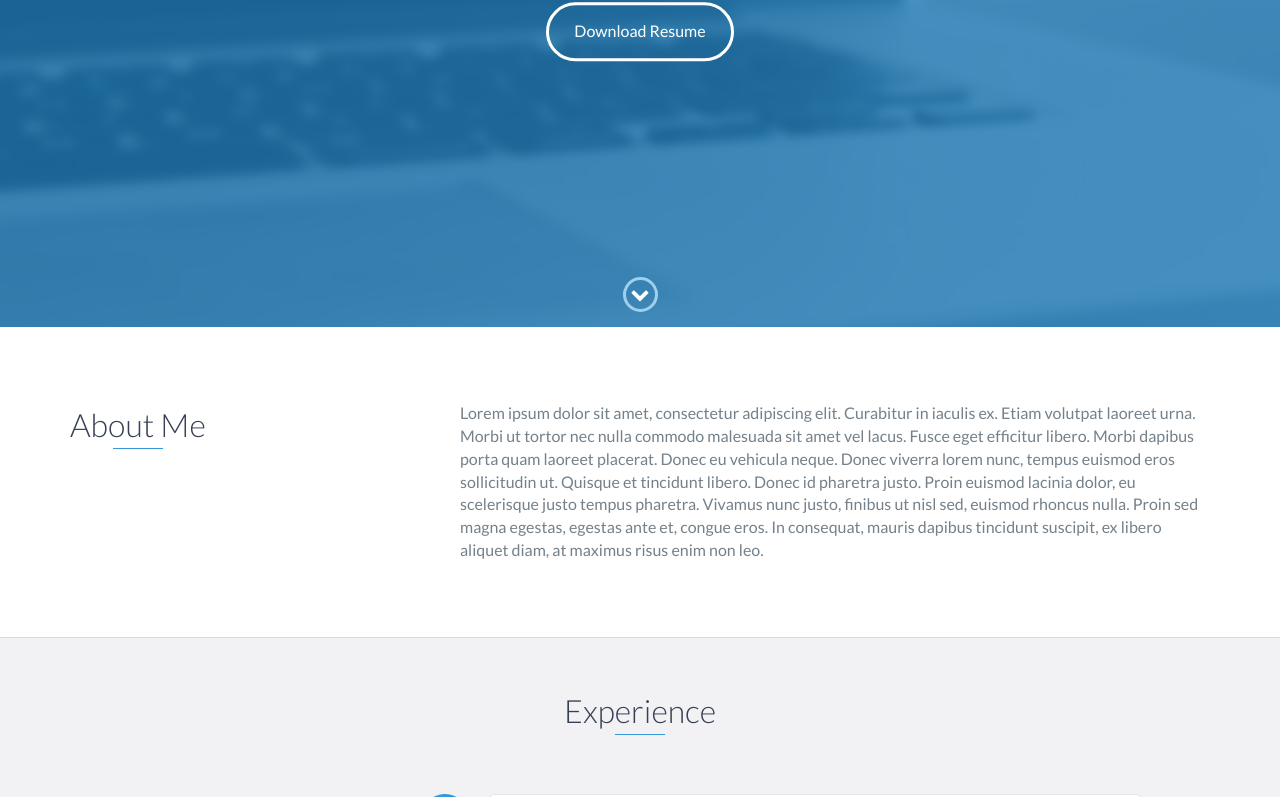
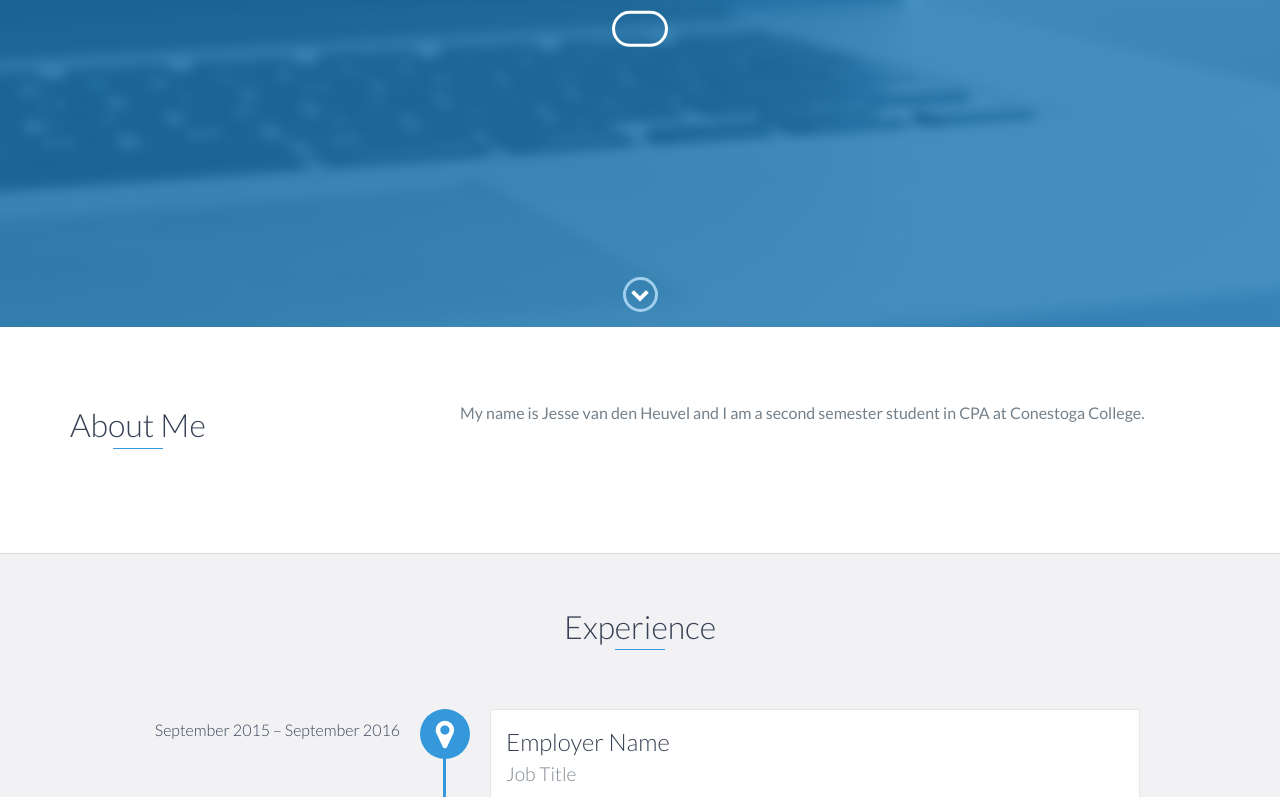
Before and after one commit to jvandenheuvel/jvandenheuvel.github.io, a website: page index.html in a window 1280 px wide. Shown: the part 473-1270 px from the top of the page. Drawn offline with nearby package versions, Linux system fonts and the light colour scheme.

Commit message:
Update index.html

```diff
--- a/index.html
+++ b/index.html
@@ -50,7 +50,7 @@
         <div id="lead-content">
             <h1>Jesse van den Heuvel</h1>
             <h2>Computer Programmer/ Analyst</h2>
-            <a href="#" class="btn-rounded-white">Download Resume</a>
+            <a href="#" class="btn-rounded-white"></a>
         </div>
         <!-- End #lead-content -->
 
@@ -73,9 +73,7 @@
                 </div>
                 <div class="col-md-8">
                     <p>
-                        Lorem ipsum dolor sit amet, consectetur adipiscing elit. Curabitur in iaculis ex. Etiam volutpat laoreet urna. Morbi ut tortor nec nulla commodo malesuada sit amet vel lacus. Fusce eget efficitur libero. Morbi dapibus porta quam laoreet placerat. Donec
-                        eu vehicula neque. Donec viverra lorem nunc, tempus euismod eros sollicitudin ut. Quisque et tincidunt libero. Donec id pharetra justo. Proin euismod lacinia dolor, eu scelerisque justo tempus pharetra. Vivamus nunc justo, finibus
-                        ut nisl sed, euismod rhoncus nulla. Proin sed magna egestas, egestas ante et, congue eros. In consequat, mauris dapibus tincidunt suscipit, ex libero aliquet diam, at maximus risus enim non leo.
+                        My name is Jesse van den Heuvel and I am a second semester student in CPA at Conestoga College.
                     </p>
                 </div>
             </div>
```
